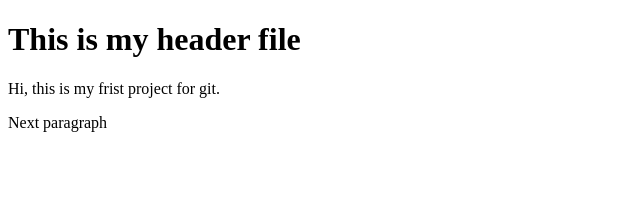
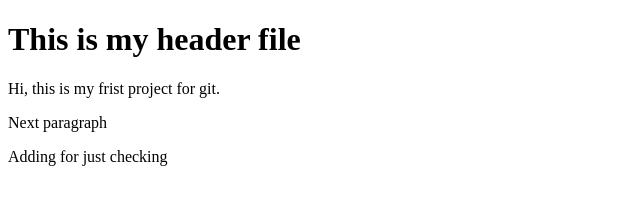
Before and after one commit to Ahsanshaikh2021/gitFunProject, a website: page index.html in a window 1280 px wide. Shown: the whole page, without its empty margins (0-640 px from the left). Drawn offline with Linux system fonts and the light colour scheme.

```diff
--- a/index.html
+++ b/index.html
@@ -10,5 +10,6 @@
     <h1> This is my header file </h1>
     <p> Hi, this is my frist project for git. </p>
     <p> Next paragraph </p>
+    <p> Adding for just checking </p>
 </body>
 </html>
```
Also changed, not shown: package.json (added, +24 -0 lines), 2 other files.
